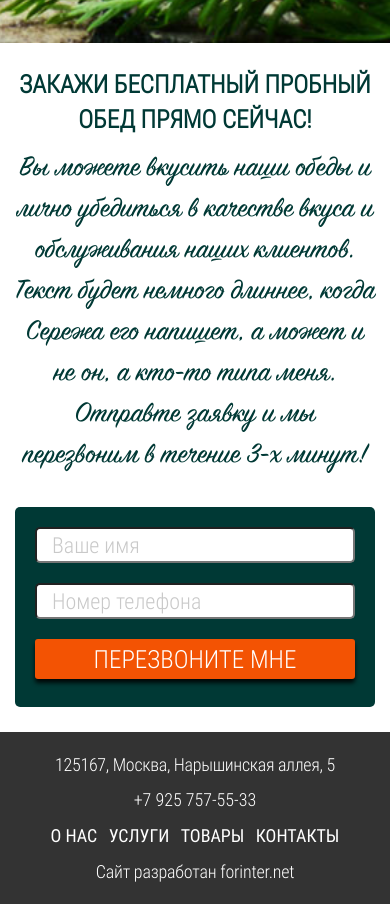
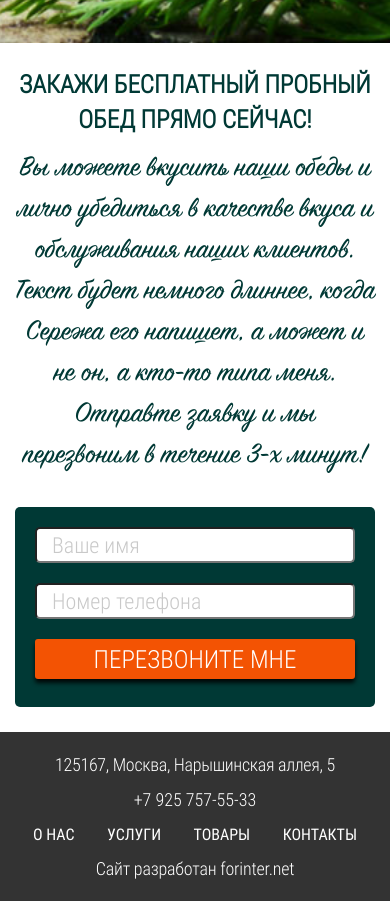
Before and after one commit to yaroslavzn/Mos-Appetit, a website: page app/index.html in a window 390 px wide. Shown: the part 5002-5906 px from the top of the page. Drawn offline with Linux system fonts and the light colour scheme.

Commit message:
footer nav links font size fix

```diff
--- a/app/css/main.css
+++ b/app/css/main.css
@@ -1587,4 +1587,6 @@ section {
     -webkit-flex-wrap: wrap;
         -ms-flex-wrap: wrap;
             flex-wrap: wrap;
-    width: 90%; } }
+    width: 100%; }
+  .footer__nav-link {
+    font-size: 16px; } }
```
